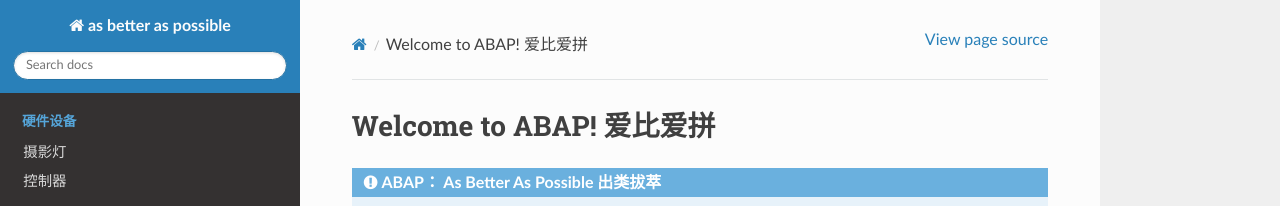
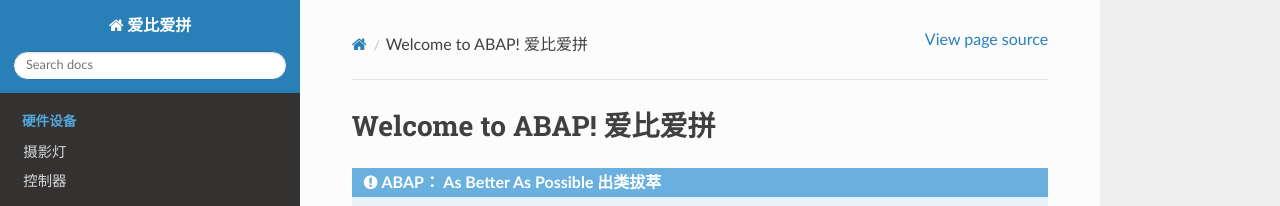
Before and after one commit to paultang/abapweb, a Sphinx documentation site: the page built from source/index.rst, in a window 1280 px wide. Shown: the top 206 px of the page. Built offline with Sphinx 7.4.7 and the Read the Docs theme 2.0.0, drawn with Linux system fonts in a browser that asks for light colours.

Commit message:
Update conf.py

```diff
--- a/source/conf.py
+++ b/source/conf.py
@@ -17,7 +17,7 @@
 
 # -- Project information -----------------------------------------------------
 
-project = 'as better as possible'
+project = '爱比爱拼'
 copyright = '2020, Paul'
 author = 'Paul'
 
```
